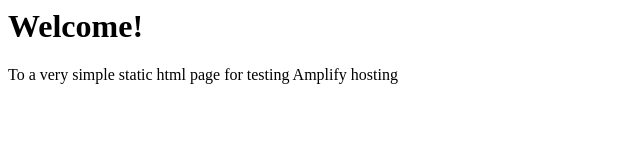
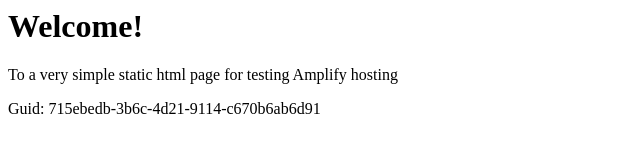
Before and after one commit to aws-aemilia-cdg/Github-PR-Commit-Integration-Test-DoNotTouch-Gith-P5X5MO5I-v1-preprod-eu-west-3, a website: page src/index.html in a window 1280 px wide. Shown: the whole page, without its empty margins (0-640 px from the left). Drawn offline with Linux system fonts and the light colour scheme.

Commit message:
commit from integ tests

```diff
--- a/src/index.html
+++ b/src/index.html
@@ -1,3 +1,5 @@
+
+
 <html lang="en">
 
 <head>
@@ -10,6 +12,6 @@
 <body>
     <h1>Welcome!</h1>
     <p>To a very simple static html page for testing Amplify hosting</p>
-</body>
+    <p>Guid: 715ebedb-3b6c-4d21-9114-c670b6ab6d91</p></body>
 
 </html>
```
